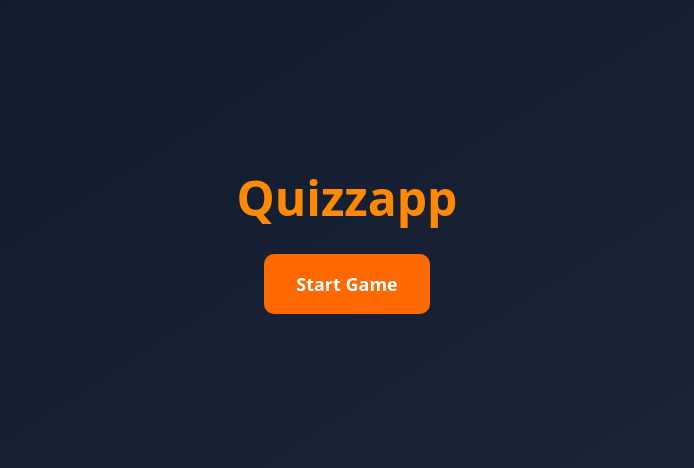
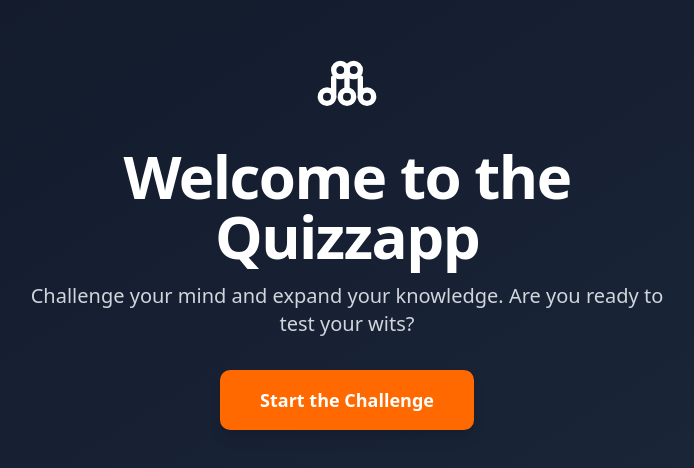
Before and after one commit to Tomi13-coder/quizzapp, a Next.js app: page / in a window 1280 px wide. Shown: the part 156-624 px from the top of the page, without its empty margins (293-987 px from the left). Built offline with nearby package versions, Linux system fonts and the light colour scheme.

Commit message:
added anim

```diff
--- a/app/page.tsx
+++ b/app/page.tsx
@@ -1,17 +1,79 @@
-import React from 'react'
-import Link from 'next/link'
+"use client";
+import React from "react";
+import Link from "next/link";
+import { motion, Variants } from "framer-motion";
 
-export default function Page  () {
+ // A simple brain icon component for visual flair
+ const BrainIcon = (props: React.SVGProps<SVGSVGElement>) => (
+  <svg
+    xmlns="http://www.w3.org/2000/svg"
+    width="24"
+    height="24"
+    viewBox="0 0 24 24"
+    fill="none"
+    stroke="currentColor"
+    strokeWidth="2"
+    strokeLinecap="round"
+    strokeLinejoin="round"
+    {...props}
+  >
+    <path d="M9.5 2A2.5 2.5 0 0 1 12 4.5v0A2.5 2.5 0 0 1 9.5 7h0A2.5 2.5 0 0 1 7 4.5v0A2.5 2.5 0 0 1 9.5 2Z" />
+    <path d="M14.5 2A2.5 2.5 0 0 1 17 4.5v0A2.5 2.5 0 0 1 14.5 7h0A2.5 2.5 0 0 1 12 4.5v0A2.5 2.5 0 0 1 14.5 2Z" />
+    <path d="M12 12a2.5 2.5 0 0 0-2.5 2.5v0A2.5 2.5 0 0 0 12 17h0a2.5 2.5 0 0 0 2.5-2.5v0A2.5 2.5 0 0 0 12 12Z" />
+    <path d="M4.5 12A2.5 2.5 0 0 1 7 14.5v0a2.5 2.5 0 0 1-2.5 2.5h0A2.5 2.5 0 0 1 2 14.5v0A2.5 2.5 0 0 1 4.5 12Z" />
+    <path d="M19.5 12a2.5 2.5 0 0 1 2.5 2.5v0a2.5 2.5 0 0 1-2.5 2.5h0a2.5 2.5 0 0 1-2.5-2.5v0a2.5 2.5 0 0 1 2.5-2.5Z" />
+    <path d="M12 7v5" />
+    <path d="M7 7.5v7" />
+    <path d="M17 7.5v7" />
+  </svg>
+ );
+
+ export default function Page() {
+  const containerVariants: Variants = {
+    hidden: { opacity: 0 },
+    visible: {
+      opacity: 1,
+      transition: {
+        staggerChildren: 0.2,
+      },
+    },
+  };
+
+  const itemVariants: Variants = {
+    hidden: { y: 20, opacity: 0 },
+    visible: {
+      y: 0,
+      opacity: 1,
+      transition: { type: "spring", stiffness: 120 },
+    },
+  };
+
   return (
-    <main className="flex min-h-screen flex-col items-center justify-center bg-gradient-to-br from-gray-900 to-slate-800 p-4">
-      <div className="text-center">
-        <h1 className="mb-8 text-5xl font-bold text-orange-400">Quizzapp</h1>
-        <Link href="Toooommi">
-          <button className="rounded-lg bg-orange-500 px-8 py-4 text-lg font-semibold text-white hover:bg-orange-600">
-            Start Game
-          </button>
-        </Link>
-      </div>
+    <main className="flex min-h-screen flex-col items-center justify-center bg-gradient-to-br from-gray-900 to-slate-800 p-4 text-white">
+      <motion.div
+        className="flex flex-col items-center text-center max-w-2xl"
+        variants={containerVariants}
+        initial="hidden"
+        animate="visible"
+      >
+        <motion.div variants={itemVariants} className="mb-6">
+          <BrainIcon className="h-16 w-16" />
+        </motion.div>
+
+        <motion.h1 variants={itemVariants} className="text-4xl md:text-6xl font-bold tracking-tight mb-4">
+          Welcome to the Quizzapp
+        </motion.h1>
+
+        <motion.p variants={itemVariants} className="mb-8 text-lg md:text-xl text-gray-300">
+          Challenge your mind and expand your knowledge. Are you ready to test your wits?
+        </motion.p>
+
+        <motion.div variants={itemVariants} whileHover={{ scale: 1.05 }} whileTap={{ scale: 0.95 }}>
+          <Link href="/Toooommi" className="inline-block rounded-lg bg-orange-500 px-10 py-4 text-lg font-semibold text-white shadow-lg transition-colors duration-300 hover:bg-orange-600 focus:outline-none focus:ring-2 focus:ring-orange-400 focus:ring-opacity-75">
+            Start the Challenge
+          </Link>
+        </motion.div>
+      </motion.div>
     </main>
-  )
-}
+  );
+ }
--- a/package.json
+++ b/package.json
@@ -13,6 +13,7 @@
     "@radix-ui/react-slot": "^1.2.3",
     "class-variance-authority": "^0.7.1",
     "clsx": "^2.1.1",
+    "framer-motion": "^12.23.25",
     "lucide-react": "^0.523.0",
     "next": "^16.0.7",
     "react": "^19.2.1",
```
Also changed, not shown: tsconfig.json (+19 -5 lines), 1 other file (tests, documents, lock files or other folders).
